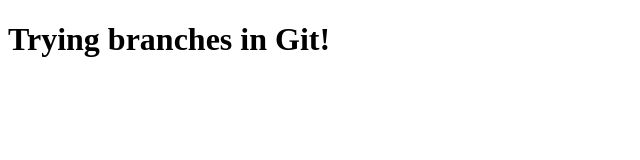
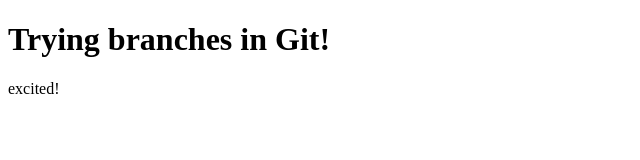
Before and after one commit to wangsamu/first-repo, a plain HTML site: page feature-1.html in a window 1280 px wide. Shown: the full height of the page, 0-640 px from the left. Drawn offline with Linux system fonts and the light colour scheme.

Commit message:
Update feature-1.html

```diff
--- a/feature-1.html
+++ b/feature-1.html
@@ -8,5 +8,6 @@
   </head>
   <body>
     <h1>Trying branches in Git!</h1>
+    <p>excited!</p>
   </body>
 </html>
```
